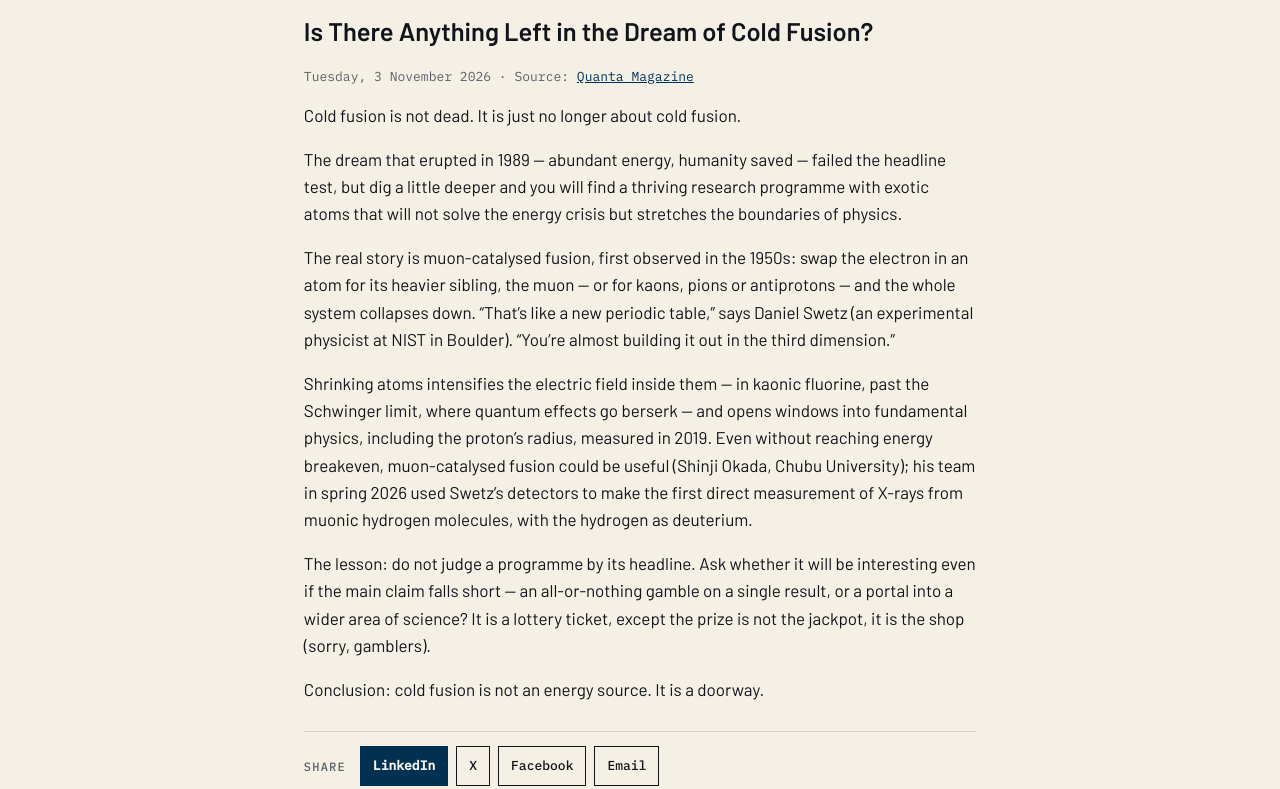
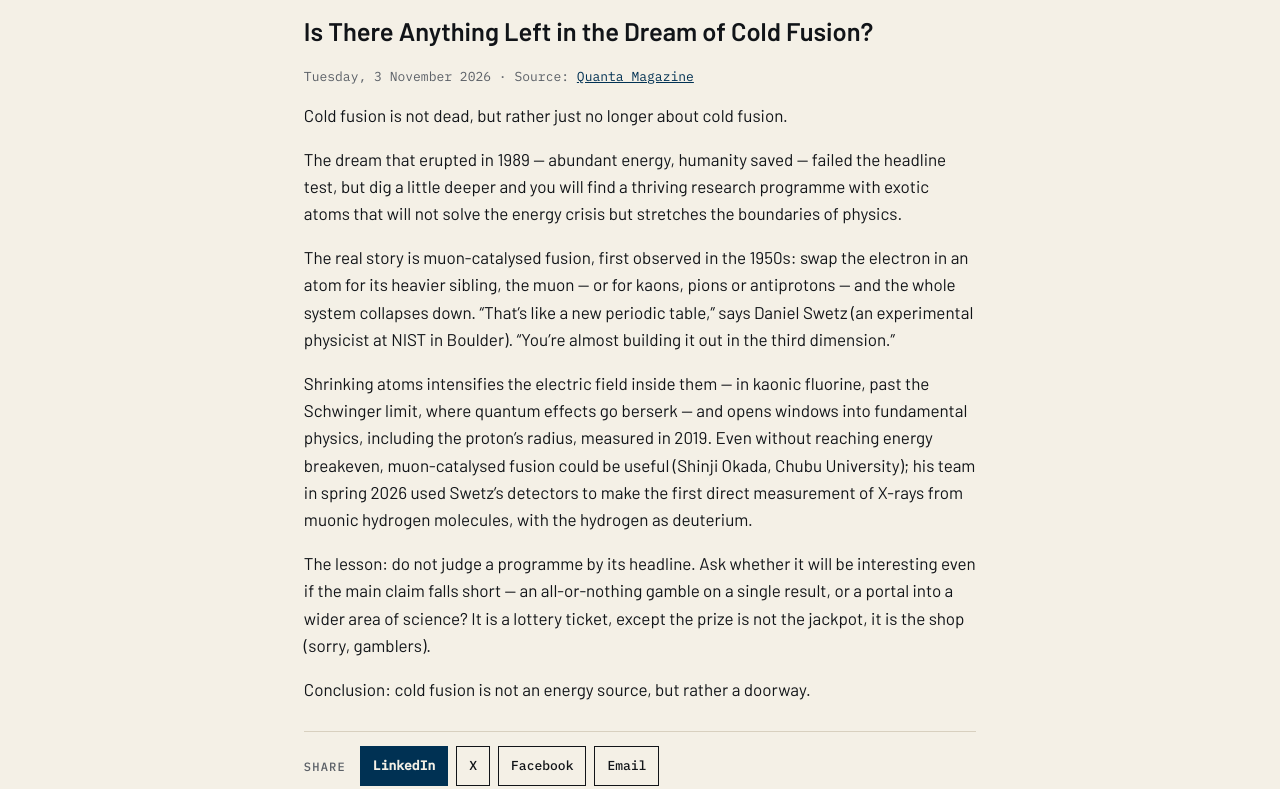
Before and after one commit to katz-news/katz.news, a Jekyll site: the page built from _posts/briefs/2026-11-04-is-there-anything-left-in-the-dream-of-cold-fusion.md, in a window 1280 px wide. Shown: the part 351-1140 px from the top of the page. Built offline with Jekyll 4.4.1, drawn with Linux system fonts in a browser that asks for light colours.

```diff
--- a/_data/build.yml
+++ b/_data/build.yml
@@ -1 +1 @@
-published_at: 2026-11-05T18:19:24Z
+published_at: 2026-11-05T18:20:04Z
--- a/_posts/briefs/2026-11-04-is-there-anything-left-in-the-dream-of-cold-fusion.md
+++ b/_posts/briefs/2026-11-04-is-there-anything-left-in-the-dream-of-cold-fusion.md
@@ -6,14 +6,14 @@ section: science
 source_name: Quanta Magazine
 source_url: https://www.quantamagazine.org/is-there-anything-left-in-the-dream-of-cold-fusion-20261102/
 ---
-Cold fusion is not dead. It is just no longer about cold fusion.
+Cold fusion is not dead, but rather just no longer about cold fusion.
 
 The dream that erupted in 1989 — abundant energy, humanity saved — failed the headline test, but dig a little deeper and you will find a thriving research programme with exotic atoms that will not solve the energy crisis but stretches the boundaries of physics.
 
-The real story is muon-catalysed fusion, first observed in the 1950s: swap the electron in an atom for its heavier sibling, the muon — or for kaons, pions or antiprotons — and the whole system collapses down. “That's like a new periodic table,” says Daniel Swetz (an experimental physicist at NIST in Boulder). “You're almost building it out in the third dimension.”
+The real story is muon-catalysed fusion, first observed in the 1950s: swap the electron in an atom for its heavier sibling, the muon — or for kaons, pions or antiprotons — and the whole system collapses down. “That’s like a new periodic table,” says Daniel Swetz (an experimental physicist at NIST in Boulder). “You’re almost building it out in the third dimension.”
 
-Shrinking atoms intensifies the electric field inside them — in kaonic fluorine, past the Schwinger limit, where quantum effects go berserk — and opens windows into fundamental physics, including the proton's radius, measured in 2019. Even without reaching energy breakeven, muon-catalysed fusion could be useful (Shinji Okada, Chubu University); his team in spring 2026 used Swetz's detectors to make the first direct measurement of X-rays from muonic hydrogen molecules, with the hydrogen as deuterium.
+Shrinking atoms intensifies the electric field inside them — in kaonic fluorine, past the Schwinger limit, where quantum effects go berserk — and opens windows into fundamental physics, including the proton’s radius, measured in 2019. Even without reaching energy breakeven, muon-catalysed fusion could be useful (Shinji Okada, Chubu University); his team in spring 2026 used Swetz’s detectors to make the first direct measurement of X-rays from muonic hydrogen molecules, with the hydrogen as deuterium.
 
 The lesson: do not judge a programme by its headline. Ask whether it will be interesting even if the main claim falls short — an all-or-nothing gamble on a single result, or a portal into a wider area of science? It is a lottery ticket, except the prize is not the jackpot, it is the shop (sorry, gamblers).
 
-Conclusion: cold fusion is not an energy source. It is a doorway.
+Conclusion: cold fusion is not an energy source, but rather a doorway.
```
